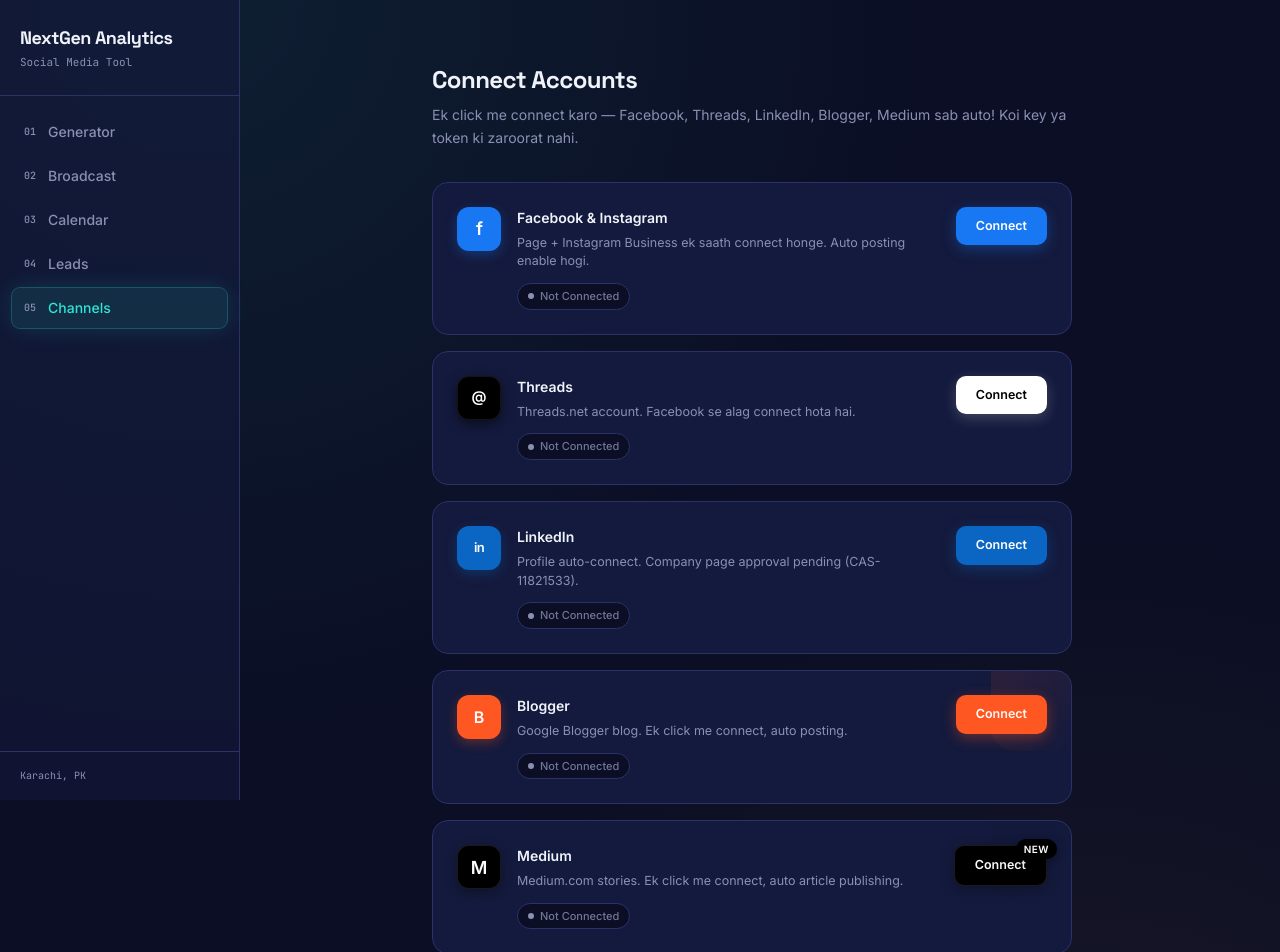
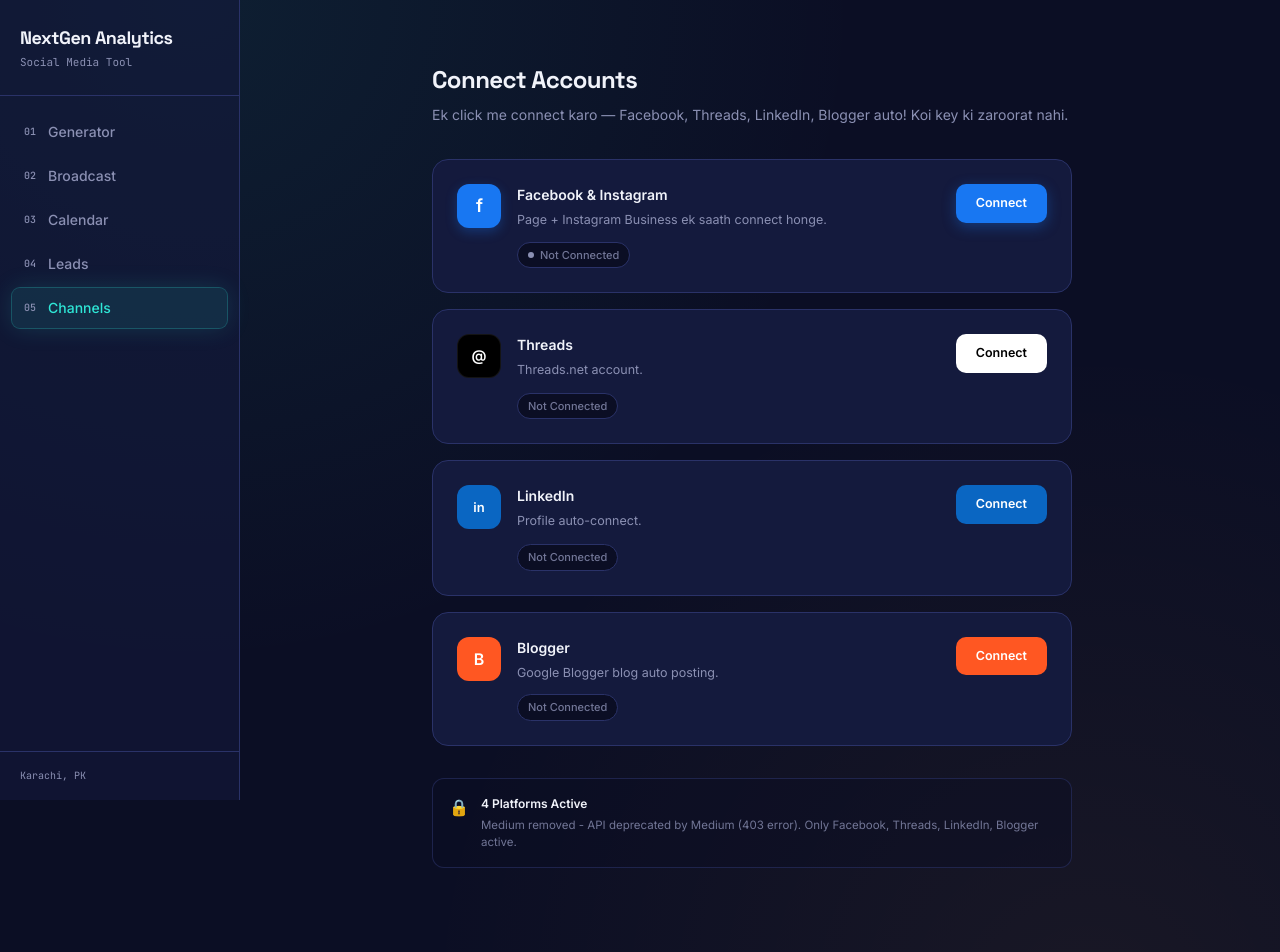
Before and after one commit to affaf12/nextgen-analytics-social-media-tool, a React (Vite) app in the folder frontend/: page /settings in a window 1280 px wide. Shown: the top 952 px of the page. Built offline with nearby package versions, Linux system fonts and the light colour scheme; the HTML template or start-up script is replaced by a standard one.

Commit message:
Remove Medium integration from Settings page
Removed Medium integration due to API deprecation and updated related comments and UI elements.

```diff
--- a/frontend/src/pages/Settings.jsx
+++ b/frontend/src/pages/Settings.jsx
@@ -1,15 +1,14 @@
 import { useEffect, useState } from 'react'
 import { api } from '../lib/api.js'
 
-// UPGRADED SECURE VERSION WITH MEDIUM - Only Connect Buttons, No Keys Shown!
-// Facebook, Threads, LinkedIn, Blogger, Medium - sab ek click me!
+// FINAL VERSION - NO MEDIUM - Only 4 Platforms
+// Facebook, Threads, LinkedIn, Blogger - Medium removed (API deprecated by Medium)
 
 export default function Settings() {
   const [connected, setConnected] = useState({})
   const [threadsCheck, setThreadsCheck] = useState({ connected: false })
   const [linkedinCheck, setLinkedinCheck] = useState({ connected: false })
   const [bloggerCheck, setBloggerCheck] = useState({ connected: false, has_token: false, has_blog: false })
-  const [mediumCheck, setMediumCheck] = useState({ connected: false, has_token: false })
   const [bloggerBlogs, setBloggerBlogs] = useState([])
   const [error, setError] = useState('')
   const [successMsg, setSuccessMsg] = useState('')
@@ -27,11 +26,10 @@
       const wsId = localStorage.getItem('affaf-crm:workspace-id') || localStorage.getItem('workspaceId') || 'default'
       const headers = { 'X-Workspace-Id': wsId }
 
-      const [threadsRes, linkedinRes, bloggerRes, mediumRes] = await Promise.all([
+      const [threadsRes, linkedinRes, bloggerRes] = await Promise.all([
         fetch(`${base}/api/auth/threads/status`, { headers }).then(r => r.json()).catch(() => ({ connected: false })),
         fetch(`${base}/api/auth/linkedin/status`, { headers }).then(r => r.json()).catch(() => ({ connected: false })),
-        fetch(`${base}/api/auth/blogger/status`, { headers }).then(r => r.json()).catch(() => ({ connected: false })),
-        fetch(`${base}/api/auth/medium/status`, { headers }).then(r => r.json()).catch(() => ({ connected: false }))
+        fetch(`${base}/api/auth/blogger/status`, { headers }).then(r => r.json()).catch(() => ({ connected: false }))
       ])
 
       if (threadsRes) setThreadsCheck(threadsRes)
@@ -42,7 +40,6 @@
           loadBloggerBlogs(base, headers)
         }
       }
-      if (mediumRes) setMediumCheck(mediumRes)
     } catch (e) {
       setError(e.message)
     } finally {
@@ -75,7 +72,7 @@
     const messageParam = params.get('message')
 
     if (connectedParam) {
-      if (['facebook', 'threads', 'linkedin', 'blogger', 'medium'].includes(connectedParam)) {
+      if (['facebook', 'threads', 'linkedin', 'blogger'].includes(connectedParam)) {
         setSuccessMsg(`${connectedParam.charAt(0).toUpperCase() + connectedParam.slice(1)} Successfully Connected! ✓`)
         setTimeout(() => load(), 1200)
       }
@@ -110,8 +107,6 @@
         endpoint = `${base}/api/auth/linkedin`
       } else if (platform === 'blogger') {
         endpoint = `${base}/api/auth/blogger`
-      } else if (platform === 'medium') {
-        endpoint = `${base}/api/auth/medium`
       }
 
       if (endpoint) {
@@ -122,7 +117,7 @@
         if (data.login_url) {
           window.location.href = data.login_url
         } else {
-          throw new Error(`${platform} Login URL missing. Admin setup incomplete: ${JSON.stringify(data).slice(0,100)}`)
+          throw new Error(`${platform} Login URL missing. Admin setup incomplete`)
         }
       }
     } catch (e) {
@@ -164,7 +159,6 @@
   const isThreadsConnected = threadsCheck.connected || threadsCheck.has_token || !!threadsCheck.threads_user_id_value || !!threadsCheck.threads_user_id
   const isLinkedinConnected = linkedinCheck.connected || linkedinCheck.has_token || linkedinCheck.profile_connected
   const isBloggerConnected = bloggerCheck.connected || (bloggerCheck.has_token && bloggerCheck.has_blog)
-  const isMediumConnected = mediumCheck.connected || mediumCheck.has_token || !!mediumCheck.user_id
 
   if (loading) {
     return (
@@ -181,7 +175,7 @@
     <div className="max-w-2xl mx-auto px-4 py-8 pb-28">
       <div className="mb-8">
         <h1 className="font-display font-bold text-2xl text-offwhite mb-2 tracking-tight">Connect Accounts</h1>
-        <p className="text-sm text-muted leading-relaxed">Ek click me connect karo — Facebook, Threads, LinkedIn, Blogger, Medium sab auto! Koi key ya token ki zaroorat nahi.</p>
+        <p className="text-sm text-muted leading-relaxed">Ek click me connect karo — Facebook, Threads, LinkedIn, Blogger auto! Koi key ki zaroorat nahi.</p>
       </div>
 
       {error && (
@@ -212,7 +206,7 @@
                   Facebook & Instagram
                   {isFbConnected && <span className="w-2 h-2 bg-signal rounded-full animate-pulse shadow-[0_0_8px_rgba(0,255,136,0.5)]" />}
                 </h2>
-                <p className="text-[12.5px] text-muted mt-1.5 leading-[1.5]">Page + Instagram Business ek saath connect honge. Auto posting enable hogi.</p>
+                <p className="text-[12.5px] text-muted mt-1.5 leading-[1.5]">Page + Instagram Business ek saath connect honge.</p>
                 <div className="mt-3 flex items-center gap-2 flex-wrap">
                   <span className={`inline-flex items-center gap-1.5 text-[11px] px-2.5 py-1 rounded-full font-medium border transition ${
                     isFbConnected
@@ -231,8 +225,8 @@
               className={`shrink-0 font-semibold text-[12.5px] rounded-[10px] px-4 sm:px-5 py-2.5 transition-all duration-200 active:scale-[0.98] ${
                 isFbConnected
                   ? 'bg-ink border border-line text-muted hover:border-[#1877F2]/30 hover:text-offwhite hover:bg-surface'
-                  : 'bg-[#1877F2] text-white hover:brightness-110 shadow-[0_4px_14px_rgba(24,119,242,0.35)] hover:shadow-[0_6px_20px_rgba(24,119,242,0.4)]'
-              } disabled:opacity-50 disabled:cursor-not-allowed`}
+                  : 'bg-[#1877F2] text-white hover:brightness-110 shadow-[0_4px_14px_rgba(24,119,242,0.35)]'
+              } disabled:opacity-50`}
             >
               {connecting === 'facebook' ? '...' : isFbConnected ? 'Reconnect' : 'Connect'}
             </button>
@@ -243,22 +237,19 @@
         <div className="group relative bg-surface border border-line hover:border-white/20 rounded-[16px] p-5 sm:p-6 transition-all duration-300 hover:shadow-[0_8px_30px_rgba(255,255,255,0.06)] hover:-translate-y-[1px]">
           <div className="flex items-start justify-between gap-4">
             <div className="flex items-start gap-4 flex-1 min-w-0">
-              <div className="w-11 h-11 bg-black border border-white/[0.08] rounded-[12px] flex items-center justify-center shrink-0 shadow-[0_4px_12px_rgba(0,0,0,0.5)]">
+              <div className="w-11 h-11 bg-black border border-white/[0.08] rounded-[12px] flex items-center justify-center shrink-0">
                 <span className="text-white font-bold text-[15px]">@</span>
               </div>
               <div className="flex-1 min-w-0">
                 <h2 className="font-semibold text-[14px] text-offwhite flex items-center gap-2.5">
                   Threads
-                  {isThreadsConnected && <span className="w-2 h-2 bg-signal rounded-full animate-pulse shadow-[0_0_8px_rgba(0,255,136,0.5)]" />}
+                  {isThreadsConnected && <span className="w-2 h-2 bg-signal rounded-full animate-pulse" />}
                 </h2>
-                <p className="text-[12.5px] text-muted mt-1.5 leading-[1.5]">Threads.net account. Facebook se alag connect hota hai.</p>
-                <div className="mt-3 flex items-center gap-2">
-                  <span className={`inline-flex items-center gap-1.5 text-[11px] px-2.5 py-1 rounded-full font-medium border transition ${
-                    isThreadsConnected
-                      ? 'bg-signal/10 text-signal border-signal/20'
-                      : 'bg-ink text-muted/80 border-line'
+                <p className="text-[12.5px] text-muted mt-1.5">Threads.net account.</p>
+                <div className="mt-3">
+                  <span className={`inline-flex items-center gap-1.5 text-[11px] px-2.5 py-1 rounded-full font-medium border ${
+                    isThreadsConnected ? 'bg-signal/10 text-signal border-signal/20' : 'bg-ink text-muted/80 border-line'
                   }`}>
-                    <span className={`w-1.5 h-1.5 rounded-full ${isThreadsConnected ? 'bg-signal' : 'bg-muted'}`} />
                     {isThreadsConnected ? 'Connected' : 'Not Connected'}
                   </span>
                 </div>
@@ -267,199 +258,95 @@
             <button
               onClick={() => handleConnect('threads')}
               disabled={!!connecting}
-              className={`shrink-0 font-semibold text-[12.5px] rounded-[10px] px-4 sm:px-5 py-2.5 transition-all duration-200 active:scale-[0.98] ${
-                isThreadsConnected
-                  ? 'bg-ink border border-line text-muted hover:border-white/20 hover:text-offwhite'
-                  : 'bg-white text-black hover:bg-zinc-100 shadow-[0_4px_14px_rgba(255,255,255,0.2)]'
-              } disabled:opacity-50 disabled:cursor-not-allowed`}
+              className={`shrink-0 font-semibold text-[12.5px] rounded-[10px] px-5 py-2.5 ${
+                isThreadsConnected ? 'bg-ink border border-line text-muted' : 'bg-white text-black'
+              }`}
             >
-              {connecting === 'threads' ? '...' : isThreadsConnected ? 'Reconnect' : 'Connect'}
+              {isThreadsConnected ? 'Reconnect' : 'Connect'}
             </button>
           </div>
         </div>
 
         {/* LinkedIn */}
-        <div className="group relative bg-surface border border-line hover:border-[#0A66C2]/40 rounded-[16px] p-5 sm:p-6 transition-all duration-300 hover:shadow-[0_8px_30px_rgba(10,102,194,0.12)] hover:-translate-y-[1px]">
+        <div className="group relative bg-surface border border-line hover:border-[#0A66C2]/40 rounded-[16px] p-5 sm:p-6 transition-all">
           <div className="flex items-start justify-between gap-4">
             <div className="flex items-start gap-4 flex-1 min-w-0">
-              <div className="w-11 h-11 bg-[#0A66C2] rounded-[12px] flex items-center justify-center shrink-0 shadow-[0_4px_12px_rgba(10,102,194,0.3)]">
-                <span className="text-white font-black text-[13px] tracking-tighter">in</span>
+              <div className="w-11 h-11 bg-[#0A66C2] rounded-[12px] flex items-center justify-center shrink-0">
+                <span className="text-white font-black text-[13px]">in</span>
               </div>
               <div className="flex-1 min-w-0">
                 <h2 className="font-semibold text-[14px] text-offwhite flex items-center gap-2.5">
                   LinkedIn
-                  {isLinkedinConnected && <span className="w-2 h-2 bg-signal rounded-full animate-pulse shadow-[0_0_8px_rgba(0,255,136,0.5)]" />}
+                  {isLinkedinConnected && <span className="w-2 h-2 bg-signal rounded-full animate-pulse" />}
                 </h2>
-                <p className="text-[12.5px] text-muted mt-1.5 leading-[1.5]">Profile auto-connect. Company page approval pending (CAS-11821533).</p>
-                <div className="mt-3 flex items-center gap-2 flex-wrap">
-                  <span className={`inline-flex items-center gap-1.5 text-[11px] px-2.5 py-1 rounded-full font-medium border transition ${
-                    isLinkedinConnected
-                      ? 'bg-signal/10 text-signal border-signal/20'
-                      : 'bg-ink text-muted/80 border-line'
+                <p className="text-[12.5px] text-muted mt-1.5">Profile auto-connect.</p>
+                <div className="mt-3">
+                  <span className={`inline-flex items-center gap-1.5 text-[11px] px-2.5 py-1 rounded-full font-medium border ${
+                    isLinkedinConnected ? 'bg-signal/10 text-signal border-signal/20' : 'bg-ink text-muted/80 border-line'
                   }`}>
-                    <span className={`w-1.5 h-1.5 rounded-full ${isLinkedinConnected ? 'bg-signal' : 'bg-muted'}`} />
                     {isLinkedinConnected ? 'Connected' : 'Not Connected'}
                   </span>
-                  {isLinkedinConnected && linkedinCheck.profile_name && (
-                    <span className="text-[11px] text-muted/80 truncate max-w-[140px]">{linkedinCheck.profile_name}</span>
-                  )}
                 </div>
               </div>
             </div>
             <button
               onClick={() => handleConnect('linkedin')}
               disabled={!!connecting}
-              className={`shrink-0 font-semibold text-[12.5px] rounded-[10px] px-4 sm:px-5 py-2.5 transition-all duration-200 active:scale-[0.98] ${
-                isLinkedinConnected
-                  ? 'bg-ink border border-line text-muted hover:border-[#0A66C2]/30 hover:text-offwhite'
-                  : 'bg-[#0A66C2] text-white hover:brightness-110 shadow-[0_4px_14px_rgba(10,102,194,0.35)]'
-              } disabled:opacity-50 disabled:cursor-not-allowed`}
+              className={`shrink-0 font-semibold text-[12.5px] rounded-[10px] px-5 py-2.5 ${
+                isLinkedinConnected ? 'bg-ink border border-line text-muted' : 'bg-[#0A66C2] text-white'
+              }`}
             >
-              {connecting === 'linkedin' ? '...' : isLinkedinConnected ? 'Reconnect' : 'Connect'}
+              {isLinkedinConnected ? 'Reconnect' : 'Connect'}
             </button>
           </div>
         </div>
 
         {/* Blogger */}
-        <div className="group relative bg-surface border border-line hover:border-[#FF5722]/40 rounded-[16px] p-5 sm:p-6 transition-all duration-300 hover:shadow-[0_8px_30px_rgba(255,87,34,0.12)] hover:-translate-y-[1px] overflow-hidden">
-          <div className="absolute top-0 right-0 w-20 h-20 bg-gradient-to-br from-[#FF5722]/10 to-transparent rounded-bl-[24px] pointer-events-none" />
+        <div className="group relative bg-surface border border-line hover:border-[#FF5722]/40 rounded-[16px] p-5 sm:p-6 transition-all overflow-hidden">
           <div className="flex items-start justify-between gap-4">
             <div className="flex items-start gap-4 flex-1 min-w-0">
-              <div className="w-11 h-11 bg-[#FF5722] rounded-[12px] flex items-center justify-center shrink-0 shadow-[0_4px_12px_rgba(255,87,34,0.3)]">
+              <div className="w-11 h-11 bg-[#FF5722] rounded-[12px] flex items-center justify-center shrink-0">
                 <span className="text-white font-black text-[16px]">B</span>
               </div>
               <div className="flex-1 min-w-0">
                 <h2 className="font-semibold text-[14px] text-offwhite flex items-center gap-2.5">
                   Blogger
-                  {isBloggerConnected && <span className="w-2 h-2 bg-signal rounded-full animate-pulse shadow-[0_0_8px_rgba(0,255,136,0.5)]" />}
+                  {isBloggerConnected && <span className="w-2 h-2 bg-signal rounded-full animate-pulse" />}
                 </h2>
-                <p className="text-[12.5px] text-muted mt-1.5 leading-[1.5]">Google Blogger blog. Ek click me connect, auto posting.</p>
+                <p className="text-[12.5px] text-muted mt-1.5">Google Blogger blog auto posting.</p>
                 <div className="mt-3 flex items-center gap-2 flex-wrap">
-                  <span className={`inline-flex items-center gap-1.5 text-[11px] px-2.5 py-1 rounded-full font-medium border transition ${
-                    isBloggerConnected
-                      ? 'bg-signal/10 text-signal border-signal/20'
-                      : 'bg-ink text-muted/80 border-line'
+                  <span className={`inline-flex items-center gap-1.5 text-[11px] px-2.5 py-1 rounded-full font-medium border ${
+                    isBloggerConnected ? 'bg-signal/10 text-signal border-signal/20' : 'bg-ink text-muted/80 border-line'
                   }`}>
-                    <span className={`w-1.5 h-1.5 rounded-full ${isBloggerConnected ? 'bg-signal' : 'bg-muted'}`} />
-                    {isBloggerConnected ? 'Connected' : bloggerCheck.has_token ? 'Token OK • Select Blog' : 'Not Connected'}
+                    {isBloggerConnected ? 'Connected' : 'Not Connected'}
                   </span>
                   {isBloggerConnected && bloggerCheck.blog_name && (
-                    <span className="text-[11px] text-muted/70 truncate max-w-[130px]">{bloggerCheck.blog_name}</span>
+                    <span className="text-[11px] text-muted/70">{bloggerCheck.blog_name}</span>
                   )}
                 </div>
-
-                {isBloggerConnected && bloggerCheck.blog_name && (
-                  <div className="mt-3 p-3 bg-ink/60 backdrop-blur border border-line rounded-[12px]">
-                    <div className="text-[11px] font-semibold text-offwhite/90 uppercase tracking-wider mb-1">Active Blog</div>
-                    <div className="text-[13px] font-medium text-offwhite truncate">{bloggerCheck.blog_name}</div>
-                    {bloggerCheck.blog_url && (
-                      <a href={bloggerCheck.blog_url} target="_blank" rel="noopener noreferrer" className="text-[11px] text-[#FF5722] hover:underline mt-1 inline-flex items-center gap-1">
-                        {bloggerCheck.blog_url} ↗
-                      </a>
-                    )}
-                    {bloggerBlogs.length > 1 && (
-                      <div className="mt-2 space-y-1">
-                        {bloggerBlogs.map(blog => (
-                          <button
-                            key={blog.id}
-                            onClick={() => handleSelectBlog(blog)}
-                            className={`w-full text-left text-[11px] p-2 rounded-[8px] border ${blog.id === bloggerCheck.blog_id ? 'bg-signal/10 border-signal/30 text-offwhite' : 'bg-surface border-line text-muted hover:border-[#FF5722]/30'}`}
-                          >
-                            {blog.name} {blog.id === bloggerCheck.blog_id && '✓'}
-                          </button>
-                        ))}
-                      </div>
-                    )}
-                  </div>
-                )}
               </div>
             </div>
             <button
               onClick={() => handleConnect('blogger')}
               disabled={!!connecting}
-              className={`shrink-0 font-semibold text-[12.5px] rounded-[10px] px-4 sm:px-5 py-2.5 transition-all duration-200 active:scale-[0.98] ${
-                isBloggerConnected
-                  ? 'bg-ink border border-line text-muted hover:border-[#FF5722]/30 hover:text-offwhite'
-                  : 'bg-[#FF5722] text-white hover:brightness-110 shadow-[0_4px_14px_rgba(255,87,34,0.35)]'
-              } disabled:opacity-50 disabled:cursor-not-allowed`}
+              className={`shrink-0 font-semibold text-[12.5px] rounded-[10px] px-5 py-2.5 ${
+                isBloggerConnected ? 'bg-ink border border-line text-muted' : 'bg-[#FF5722] text-white'
+              }`}
             >
-              {connecting === 'blogger' ? '...' : isBloggerConnected ? 'Reconnect' : 'Connect'}
-            </button>
-          </div>
-        </div>
-
-        {/* Medium - NEW! */}
-        <div className="group relative bg-surface border border-line hover:border-black/60 rounded-[16px] p-5 sm:p-6 transition-all duration-300 hover:shadow-[0_8px_30px_rgba(0,0,0,0.2)] hover:-translate-y-[1px] overflow-hidden">
-          <div className="absolute top-0 right-0 w-20 h-20 bg-gradient-to-br from-black/[0.06] to-transparent rounded-bl-[24px] pointer-events-none" />
-          <div className="absolute top-3.5 right-3.5">
-            <span className="text-[10px] font-bold tracking-wider bg-black text-white px-2 py-1 rounded-full shadow-[0_2px_8px_rgba(0,0,0,0.3)]">NEW</span>
-          </div>
-          <div className="flex items-start justify-between gap-4">
-            <div className="flex items-start gap-4 flex-1 min-w-0">
-              <div className="w-11 h-11 bg-black rounded-[12px] flex items-center justify-center shrink-0 shadow-[0_4px_12px_rgba(0,0,0,0.3)] border border-white/10">
-                <span className="text-white font-black text-[18px]">M</span>
-              </div>
-              <div className="flex-1 min-w-0">
-                <h2 className="font-semibold text-[14px] text-offwhite flex items-center gap-2.5 pr-12">
-                  Medium
-                  {isMediumConnected && <span className="w-2 h-2 bg-signal rounded-full animate-pulse shadow-[0_0_8px_rgba(0,255,136,0.5)]" />}
-                </h2>
-                <p className="text-[12.5px] text-muted mt-1.5 leading-[1.5]">Medium.com stories. Ek click me connect, auto article publishing.</p>
-                <div className="mt-3 flex items-center gap-2 flex-wrap">
-                  <span className={`inline-flex items-center gap-1.5 text-[11px] px-2.5 py-1 rounded-full font-medium border transition ${
-                    isMediumConnected
-                      ? 'bg-signal/10 text-signal border-signal/20'
-                      : 'bg-ink text-muted/80 border-line'
-                  }`}>
-                    <span className={`w-1.5 h-1.5 rounded-full ${isMediumConnected ? 'bg-signal' : 'bg-muted'}`} />
-                    {isMediumConnected ? 'Connected' : 'Not Connected'}
-                  </span>
-                  {isMediumConnected && mediumCheck.username && (
-                    <span className="text-[11px] text-muted/70">@{mediumCheck.username}</span>
-                  )}
-                  {isMediumConnected && mediumCheck.profile_name && (
-                    <span className="text-[11px] text-muted/60 truncate max-w-[100px]">{mediumCheck.profile_name}</span>
-                  )}
-                </div>
-                {isMediumConnected && mediumCheck.user_url && (
-                  <div className="mt-2">
-                    <a href={mediumCheck.user_url} target="_blank" rel="noopener noreferrer" className="text-[11px] text-muted hover:text-offwhite underline">
-                      {mediumCheck.user_url} ↗
-                    </a>
-                  </div>
-                )}
-              </div>
-            </div>
-            <button
-              onClick={() => handleConnect('medium')}
-              disabled={!!connecting}
-              className={`shrink-0 font-semibold text-[12.5px] rounded-[10px] px-4 sm:px-5 py-2.5 transition-all duration-200 active:scale-[0.98] ${
-                isMediumConnected
-                  ? 'bg-ink border border-line text-muted hover:border-black/30 hover:text-offwhite'
-                  : 'bg-black text-white hover:bg-zinc-900 border border-white/10 shadow-[0_4px_14px_rgba(0,0,0,0.25)]'
-              } disabled:opacity-50 disabled:cursor-not-allowed`}
-            >
-              {connecting === 'medium' ? '...' : isMediumConnected ? 'Reconnect' : 'Connect'}
+              {isBloggerConnected ? 'Reconnect' : 'Connect'}
             </button>
           </div>
         </div>
       </div>
 
-      {/* Security Note */}
-      <div className="mt-8 p-4 bg-ink/40 border border-line/60 rounded-[12px] backdrop-blur">
+      <div className="mt-8 p-4 bg-ink/40 border border-line/60 rounded-[12px]">
         <div className="flex gap-3">
-          <span className="text-[14px] mt-0.5">🔒</span>
+          <span>🔒</span>
           <div>
-            <div className="text-[12px] font-semibold text-offwhite tracking-tight">100% Secure & Private</div>
-            <div className="text-[11.5px] text-muted/80 mt-1 leading-[1.6]">
-              Tumhari koi bhi API key, secret, token yahan show nahi hota. Sab encrypted DB me safe hai. Sirf <b className="text-offwhite/70">Connected / Not Connected</b> dikhta hai. Medium, Blogger, LinkedIn sab one-click OAuth!
-            </div>
+            <div className="text-[12px] font-semibold text-offwhite">4 Platforms Active</div>
+            <div className="text-[11.5px] text-muted/80 mt-1">Medium removed - API deprecated by Medium (403 error). Only Facebook, Threads, LinkedIn, Blogger active.</div>
           </div>
         </div>
-      </div>
-
-      <div className="mt-6 text-center">
-        <div className="text-[11px] text-muted/50">NextGen Analytics • 5 platforms • No keys exposed</div>
       </div>
     </div>
   )
```
